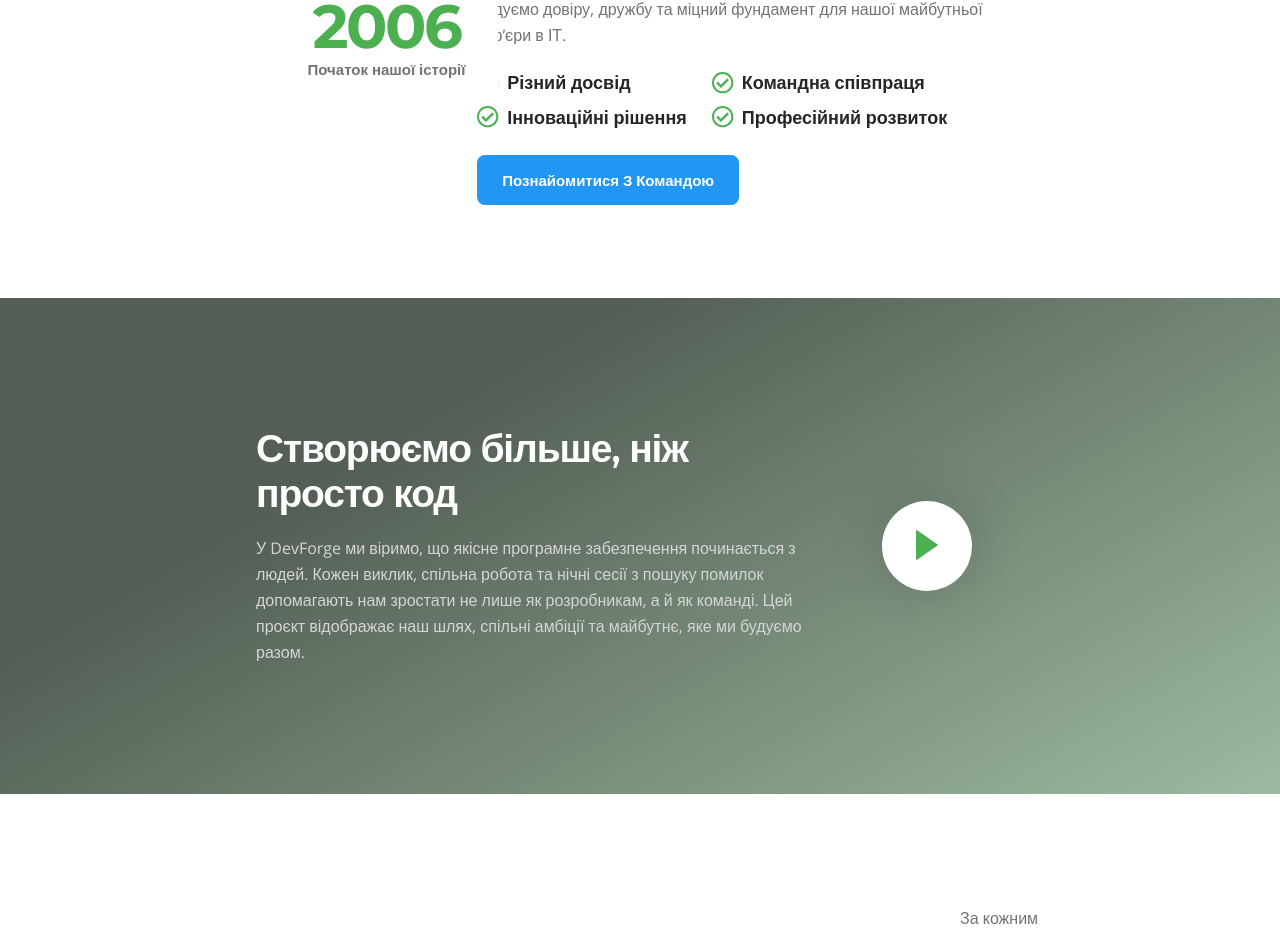
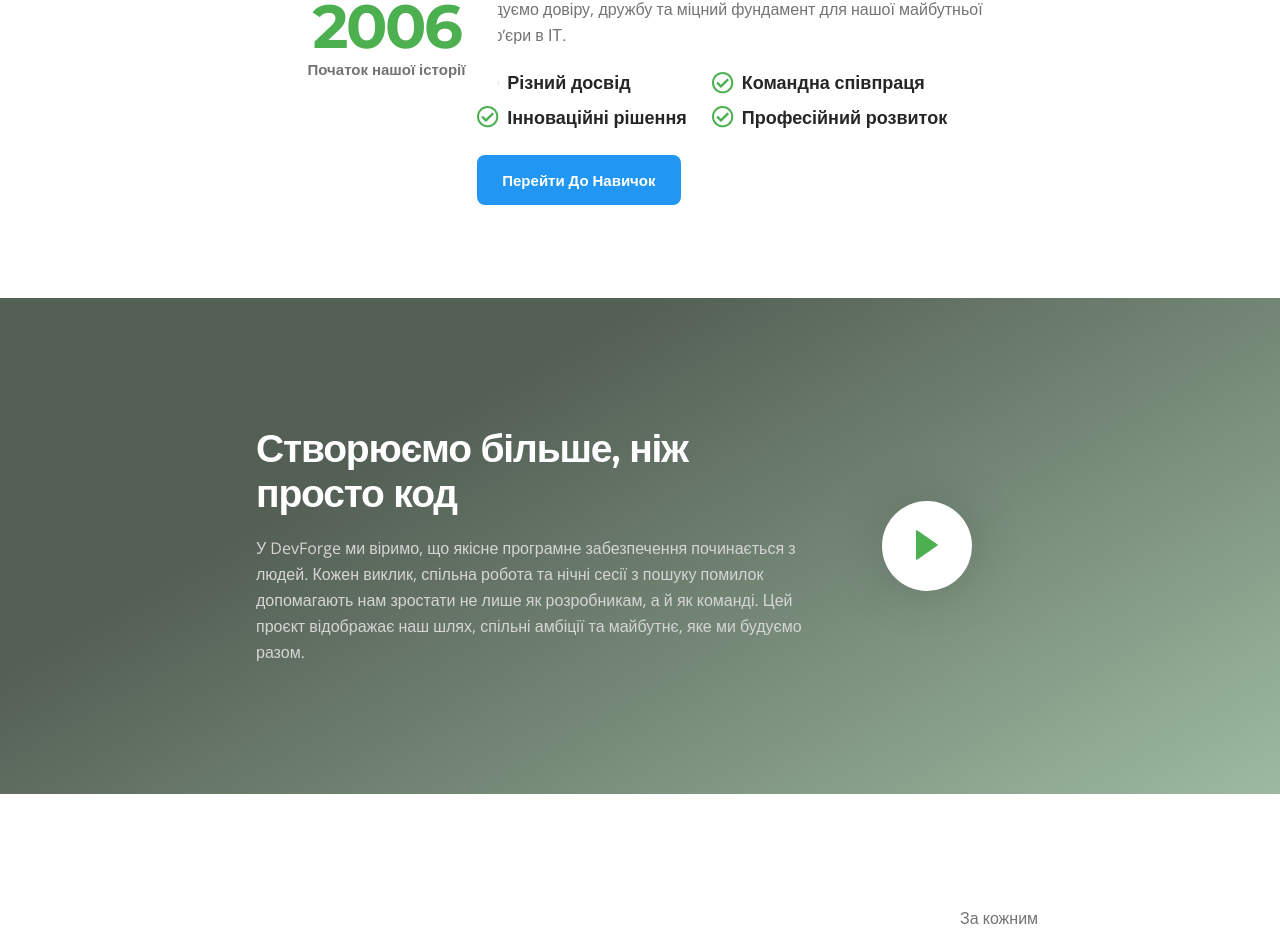
Before and after one commit to oxonomy14/neoversity-soft-skills-hw1, a Next.js app: page /uk in a window 1280 px wide. Shown: the part 1404-2343 px from the top of the page. Built offline with nearby package versions, Linux system fonts and the light colour scheme; no server answers; a web font is replaced by a local one.

Commit message:
change title btn at the section about-team

```diff
--- a/src/components/AboutTeam/AboutTeam.tsx
+++ b/src/components/AboutTeam/AboutTeam.tsx
@@ -72,7 +72,7 @@ export default function AboutTeam({ data, locale }: AboutTeamProps) {
               <li className={css.aboutUsFeature}>{data.aboutUsFeature3}</li>
               <li className={css.aboutUsFeature}>{data.aboutUsFeature4}</li>
             </ul>
-            <Link className={css.btn} href={`/${prefix}#team-members`}>
+            <Link className={css.btn} href={`/${prefix}#team-superpowers`}>
               {data.button}
             </Link>
           </div>
--- a/src/data/en/about-team.ts
+++ b/src/data/en/about-team.ts
@@ -12,7 +12,7 @@ export const aboutTeam = {
     'DevForge is a student team`s of aspiring software engineers brought together by Neoversity. Although we come from different backgrounds, we share the same ambition—to learn, collaborate, and build meaningful digital products. This project tells the story of who we are, what drives us, and how we`re growing together as a team.',
   description2:
     'Each team member contributes unique skills, experiences, and perspectives. Together, we`re building more than software — we`re building trust, friendships, and the foundation for our future careers in tech.',
-  button: 'Meet the Team',
+  button: 'See Our Skills',
   aboutUsFeature: 'Diverse Backgrounds',
   aboutUsFeature2: 'Collaborative Environment',
   aboutUsFeature3: 'Innovative Solutions',
--- a/src/data/uk/about-team.ts
+++ b/src/data/uk/about-team.ts
@@ -12,7 +12,7 @@ export const aboutTeam = {
     'DevForge — це команда студентів-початківців у сфері розробки програмного забезпечення, яких об’єднала Neoversity. Хоча ми маємо різний досвід і різне минуле, нас об’єднує спільна мета — навчатися, співпрацювати та створювати якісні цифрові продукти. Цей проєкт розповідає про те, хто ми, що нас мотивує та як ми зростаємо разом як команда.',
   description2:
     'Кожен учасник команди привносить власні навички, досвід і погляд на розробку. Разом ми створюємо не лише програмне забезпечення — ми будуємо довіру, дружбу та міцний фундамент для нашої майбутньої кар’єри в ІТ.',
-  button: 'Познайомитися з командою',
+  button: 'Перейти до навичок',
   aboutUsFeature: 'Різний досвід',
   aboutUsFeature2: 'Командна співпраця',
   aboutUsFeature3: 'Інноваційні рішення',
```
